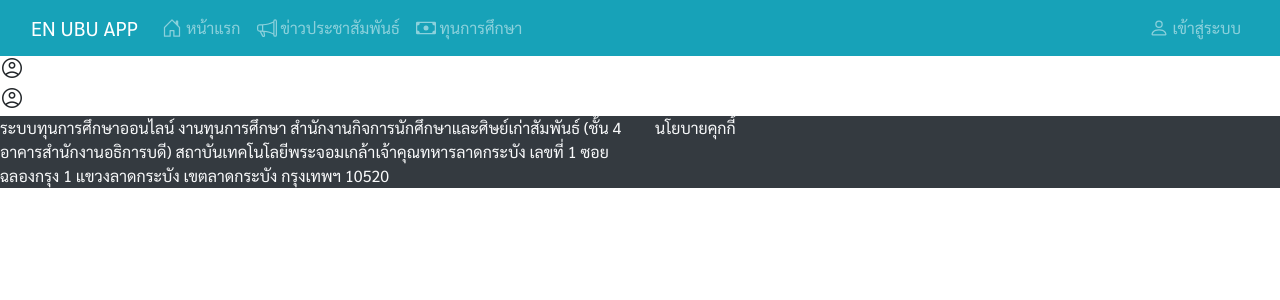
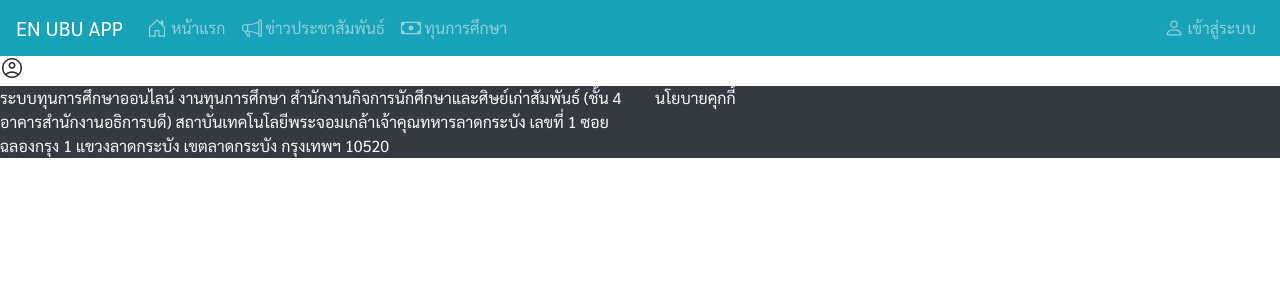
Before and after one commit to soft-bear/en-app-fe, a Nuxt app: page / in a window 1280 px wide. Shown: the top 300 px of the page. Built offline with nearby package versions, Linux system fonts and the light colour scheme.

Commit message:
update navbar

```diff
--- a/components/layouts/Navbar.vue
+++ b/components/layouts/Navbar.vue
@@ -1,7 +1,5 @@
 <template>
-  <div>
   <b-navbar toggleable="lg" type="dark" variant="info">
-      <b-container fluid>
     <b-navbar-brand href="#">EN UBU APP</b-navbar-brand>
     <b-navbar-toggle target="nav-collapse"></b-navbar-toggle>
     <b-collapse id="nav-collapse" is-nav>
@@ -19,8 +17,5 @@
           <b-icon icon="person"></b-icon> เข้าสู่ระบบ</nuxt-link>
       </b-navbar-nav>
     </b-collapse>
-      </b-container>
   </b-navbar>
-    <nuxt />
-  </div>
 </template>
```
Lines whose indentation alone changed are shown as unchanged.
